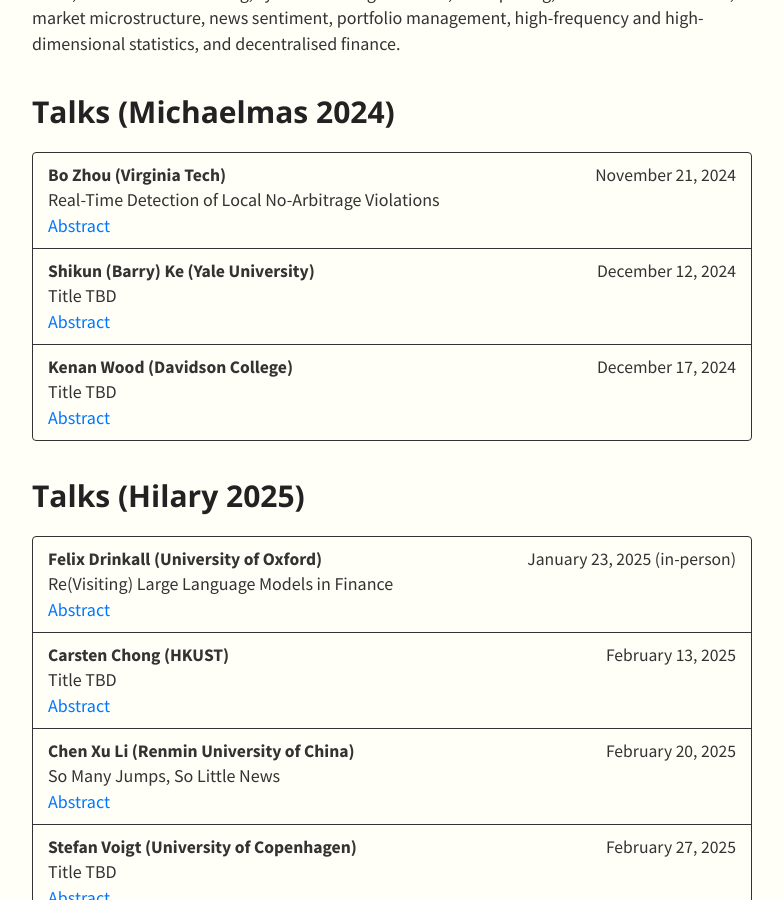
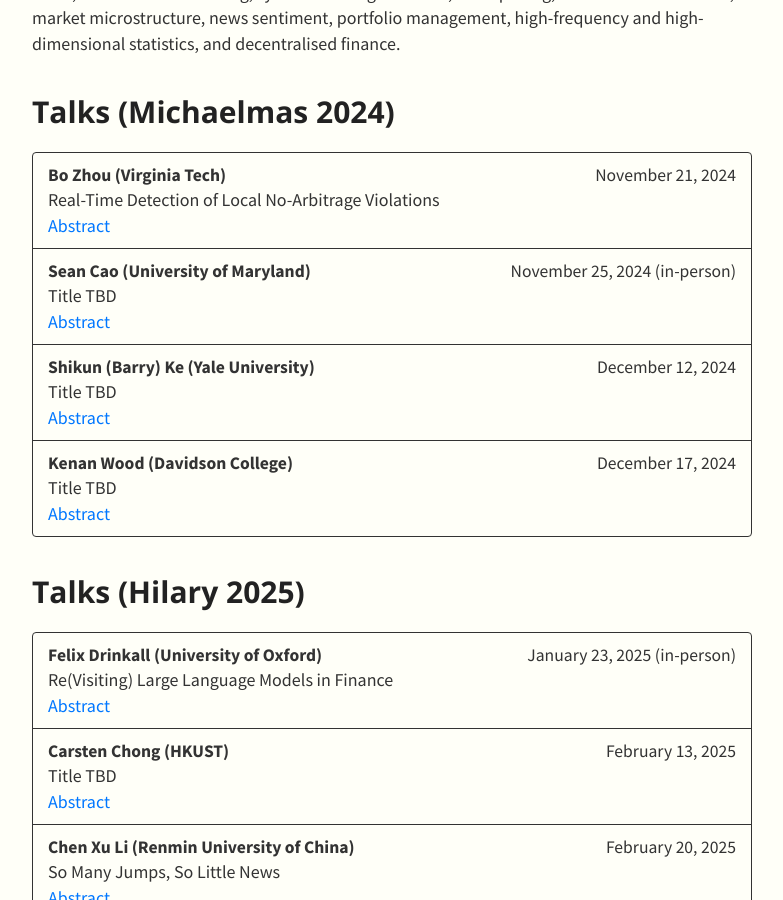
Before and after one commit to SML-Fin/SML-Fin.github.io, a Jekyll site: the page built from index.md, in a window 1280 px wide and 900 px high, scrolled down 423 px. Shown: the whole window, without its empty margins (248-1031 px from the left). Built offline with Jekyll 4.4.1, drawn with Linux system fonts in a browser that asks for light colours; nearby versions of some CDN libraries; our own code applies the rules of GitHub Pages for plain Markdown files.

Commit message:
Update talks.yml

```diff
--- a/_data/talks.yml
+++ b/_data/talks.yml
@@ -4,6 +4,10 @@
       date: November 21, 2024
       title: Real-Time Detection of Local No-Arbitrage Violations
       abstract: This paper focuses on the task of detecting local episodes involving violation of the standard Itô semimartingale assumption for financial asset prices in real time that might induce arbitrage opportunities. Our proposed detectors, defined as stopping rules, are applied sequentially to continually incoming high-frequency data. We show that they are asymptotically exponentially distributed in the absence of Itô semimartingale violations. On the other hand, when a violation occurs, we can achieve immediate detection under infill asymptotics. A Monte Carlo study demonstrates that the asymptotic results provide a good approximation to the finite-sample behavior of the sequential detectors. An empirical application to S&P 500 index futures data corroborates the effectiveness of our detectors in swiftly identifying the emergence of an extreme return persistence episode in real time.
+    - speaker: Sean Cao (University of Maryland)
+      date: November 25, 2024 (in-person)
+      title: Title TBD
+      abstract: TBD
     - speaker: Shikun (Barry) Ke (Yale University)
       date: December 12, 2024
       title: Title TBD
```
